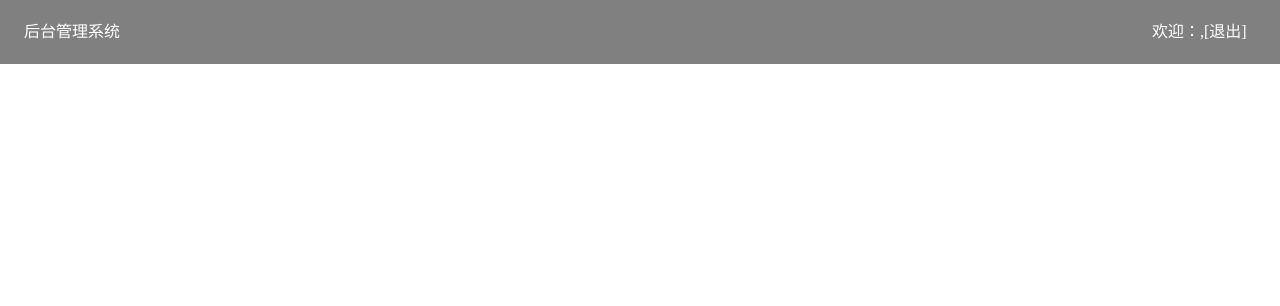
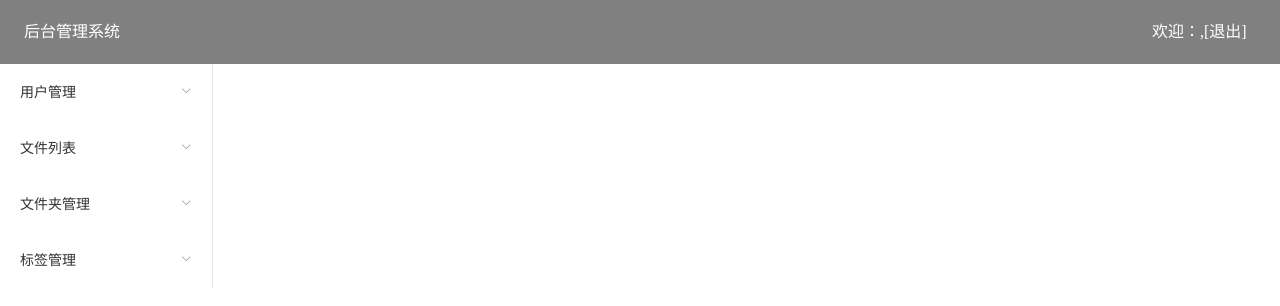
Before and after one commit to shuhuicai/Note_FrontEnd, a Vue app: page /admin/home in a window 1280 px wide. Shown: the top 306 px of the page. Built offline with nearby package versions, Linux system fonts and the light colour scheme; what v-contextmenu would draw is missing.

Commit message:
完成后台管理左侧菜单栏的设计及总体布局

```diff
--- a/src/pages/admin/components/header.vue
+++ b/src/pages/admin/components/header.vue
@@ -36,4 +36,9 @@
     left: 90%;
     top: 1.5em;
   }
+
+  #exit:hover {
+    text-decoration: underline;
+    color: blue;
+  }
 </style>
--- /dev/null
+++ b/src/pages/admin/components/menu.vue
@@ -0,0 +1,56 @@
+<template>
+  <div class="menu">
+    <el-menu
+      default-active="2"
+      class="el-menu-vertical-demo">
+      <el-submenu index="1">
+        <template slot="title">
+          <span>用户管理</span>
+        </template>
+        <el-menu-item-group>
+
+        </el-menu-item-group>
+      </el-submenu>
+
+      <el-submenu index="2">
+        <template slot="title">
+          <!--<i class="el-icon-document"></i>-->
+          <span>文件列表</span>
+        </template>
+        <el-menu-item-group>
+          <!--<tagMenu></tagMenu>-->
+        </el-menu-item-group>
+      </el-submenu>
+
+      <el-submenu index="3">
+        <template slot="title">
+          <span>文件夹管理</span>
+        </template>
+        <el-menu-item-group>
+
+        </el-menu-item-group>
+      </el-submenu>
+
+      <el-submenu index="4">
+        <template slot="title">
+          <span>标签管理</span>
+        </template>
+        <el-menu-item-group>
+
+        </el-menu-item-group>
+      </el-submenu>
+    </el-menu>
+  </div>
+</template>
+
+<script>
+
+  export default {
+    name: "menu",
+    components: {}
+  }
+</script>
+
+<style scoped>
+
+</style>
--- a/src/pages/admin/home.vue
+++ b/src/pages/admin/home.vue
@@ -1,16 +1,26 @@
 <template>
   <div class="home">
     <admin_header class="headerArea"></admin_header>
+    <el-row>
+      <el-col :span="4">
+        <admin_menu></admin_menu>
+      </el-col>
+      <el-col :span="20">
+        <router-view></router-view>
+      </el-col>
+    </el-row>
   </div>
 </template>
 
 <script>
   import header from './components/header'
+  import menu from './components/menu'
 
   export default {
     name: "home",
     components: {
       admin_header: header,
+      admin_menu: menu,
     },
     data() {
       return {}
--- a/src/router/index.js
+++ b/src/router/index.js
@@ -44,6 +44,9 @@ export default new Router({
     }, {
       path: '/admin/home',
       component: admin_home,
+      children:[
+
+      ]
     }
   ]
 })
```
